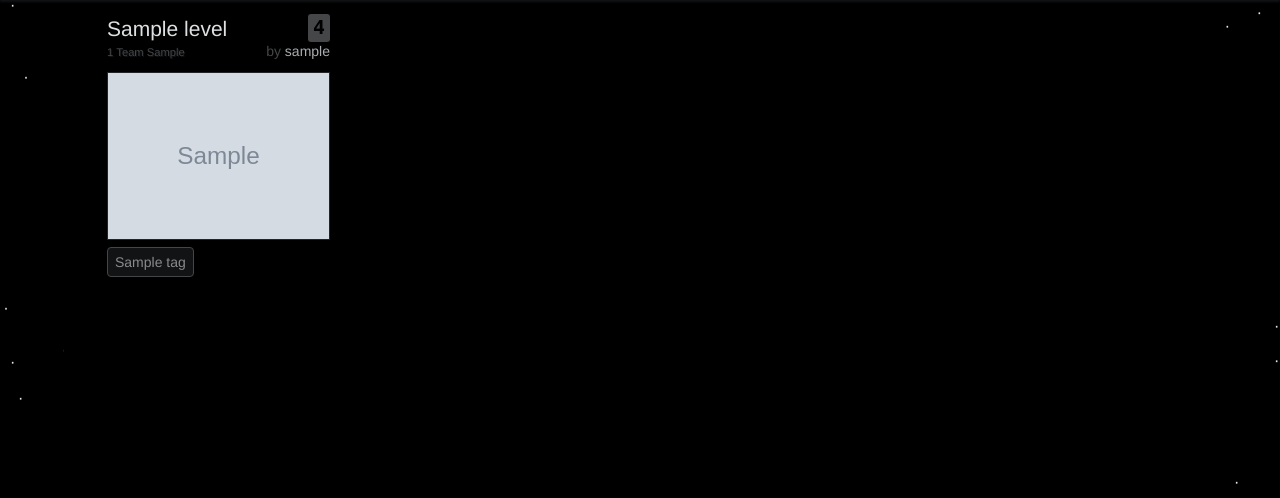
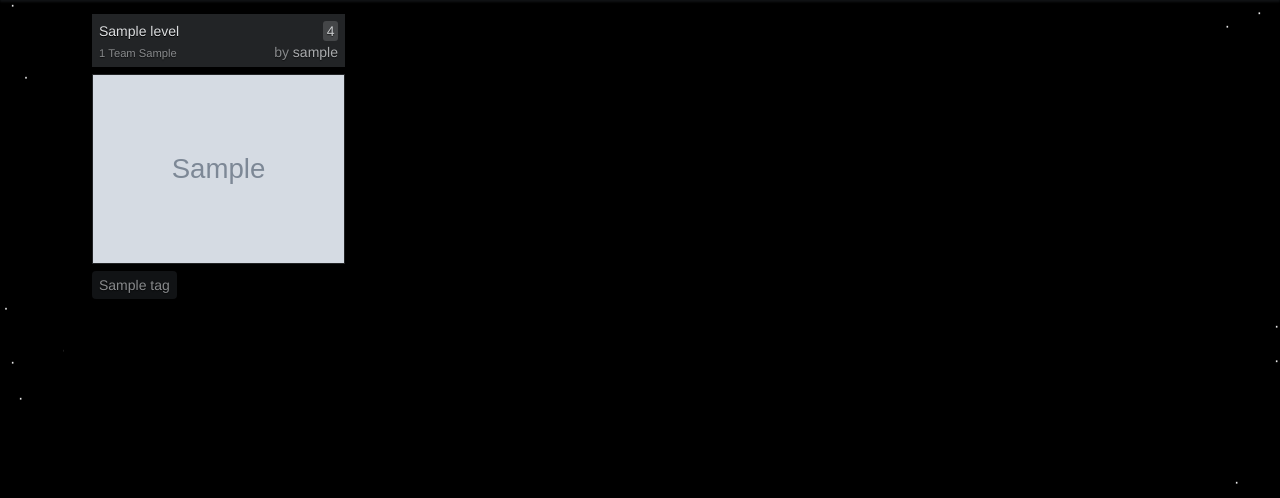
Before and after one commit to bkconrad/pleiades, a CakePHP app: the page made by app/View/Levels/all.ctp in a window 1280 px wide. Shown: the part 40-538 px from the top of the page. Run offline with PHP 8.4 and a stand-in for CakePHP, Linux system fonts and the light colour scheme; the template is opened without the code that fills it: most values are stand-ins (such as "Sample title", 1, 10 or a date in 2020); grey boxes marked "Sample" are stand-in pictures; data that the repository does not hold is empty; some libraries are stand-ins or nearby versions.

Commit message:
update with more restyle work

```diff
--- a/app/View/Elements/level.ctp
+++ b/app/View/Elements/level.ctp
@@ -5,8 +5,9 @@ foreach($level['Tag'] as $k => $tag) {
   $tagList .= $this->Html->tag('li', $link, array('class' => 'tag'));
 }
 
-$divContent =
-    '<div class="level">'
+echo
+    '<div class="level col-6 col-sm-6 col-lg-3">'
+  . '<div class="level_header">'
   . $this->Html->link($level['Level']['name'], array('action' => 'view', $level['Level']['id']), array('class' => 'name', 'title' => $level['Level']['name']))
   . '<span class="rating">' . $level['Level']['rating'] . '</span>'
   . '<span class="author">by&nbsp;' . $this->Html->link($level['User']['username'], '/levels/search/author:' . $level['User']['username']) . '</span>'
@@ -15,8 +16,8 @@ $divContent =
   . '<span class="game_type">' . $level['Level']['game_type'] . '</span>'
 //  . '<span class="levelgen">' . (empty($level['Level']['levelgen_filename']) ? '' : '&nbsp;-&nbsp;LG') .  '</span>'
   . '</span>'
+  . '</div>'
   . $this->Html->link($this->Html->image('t' . $level['Level']['screenshot_filename'], array('class' => 'thumbnail')), '/levels/view/' . $level['Level']['id'], array('class' => 'thumbnail-wrapper', 'escape' => false))
   . $this->Html->tag('ul', $tagList, array('class' => 'small-tags'))
   . '</div>'
 ;
-echo $this->Html->tag('div', $divContent, array('class' => 'level-container col-3 col-sm-6 col-lg-3'));
--- a/sass/src/pleiades.scss
+++ b/sass/src/pleiades.scss
@@ -945,10 +945,9 @@ ul.tags {
 li.tag, .tags .checkbox {
   @include rounded;
   background: $grey1;
-  border: 1px solid $grey4;
   clear: none;
   display: inline-block;
-  margin: 7px 14px 0 0;
+  margin: .5em .5em 0 0;
 }
 
 li.tag {
@@ -991,7 +990,6 @@ li.tag:hover, .checkbox:hover {
 }
 
 .small-tags {
-  height: 3em;
   text-align: left;
   overflow: hidden;
 }
@@ -1026,43 +1024,36 @@ li.tag:hover, .checkbox:hover {
 }
 
 .level {
-  vertical-align: top;
-  margin-bottom: 3em;
-  color: $grey4;
+	@include raised-text($grey8);
+	padding: 0 1em;
+	margin-bottom: 2em;
+	color: $grey8;
 
 	a {
-	color: $grey4;
-  }
+		color: $grey8;
 	}
 
-.level > * {
-  vertical-align: top;
-}
-
-.level a.name {
+	a.name {
 		display: block;
 		color: $greyD;
 		overflow: hidden;
 		white-space: nowrap;
 		text-decoration: none;
 		font-weight: normal;
-  font-size: 1.5em;
 		width: 80%;
 		text-shadow: 0px 1px 0px $black;
 		float: left;
 	}
 
-.level a.name:hover {
-  @include raised-text($link_hover);
+	a.name:hover {
 		text-decoration: underline;
 	}
 
-.rating {
-  font-family: monospace;
+	.level_header {
+		background: $grey2;
+		height: 3.75em;
+		padding: .5em;
 	}
-
-.level {
-  padding: 0 1em;
 
 	.thumbnail-wrapper {
 		width: 100%;
@@ -1070,7 +1061,7 @@ li.tag:hover, .checkbox:hover {
 		border: 1px solid $grey2;
 		display: block;
 		clear: both;
-    margin-top: 1.5em;
+		margin-top: .5em;
 	}
 
 	.thumbnail {
@@ -1081,22 +1072,20 @@ li.tag:hover, .checkbox:hover {
 		vertical-align: middle;
 		max-width: 100%;
 	}
-}
 
-.level .rating {
+	.rating {
 		display: block;
-  font-size: 1.418em;
 		max-width: 15%;
 		padding: 0 .25em;
+		margin-bottom: .25em;
 		float: right;
 		text-align: center;
-  font-weight: bold;
 		background: $grey4;
-  color: black;
+		color: $greyC;
 		border-radius: 3px;
 	}
 
-.level .author {
+	.author {
 		display: block;
 		clear: both;
 		white-space: nowrap;
@@ -1107,14 +1096,23 @@ li.tag:hover, .checkbox:hover {
 		padding-bottom: 1em;
 	}
 
-.level .author a {
+	.author a {
 		color: $greyA;
 		text-decoration: none;
 	}
 
-.level .author a:hover {
+	.author a:hover {
 		color: $link_hover;
 		text-decoration: underline;
+	}
+
+	.level_info {
+	  display: block;
+	  text-align: right;
+	  font-size: .8em;
+	  float: left;
+	  clear: none;
+	}
 }
 
 .level_info {
@@ -1125,22 +1123,6 @@ li.tag:hover, .checkbox:hover {
 .download-count {
   float: left;
   clear: left;
-}
-
-.level .level_info {
-  display: block;
-  text-align: right;
-  font-size: .8em;
-  float: left;
-  clear: none;
-}
-
-.level .levelgen, .team_count, .game_type {
-  text-shadow: 1px 1px 0px $grey1;
-}
-
-.level .levelgen {
-  color: $blue;
 }
 
 .team-color {
```
Also changed, not shown: app/webroot/css/pleiades.css. Lines whose indentation alone changed are shown as unchanged.
